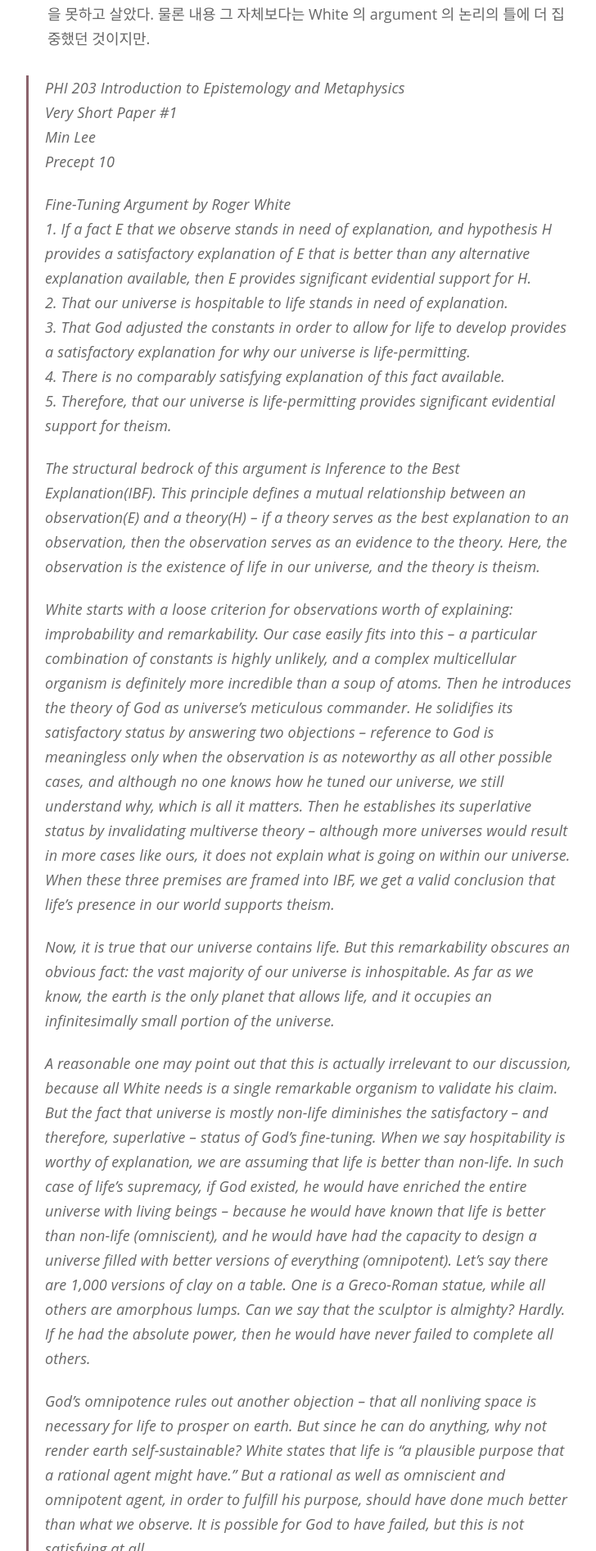
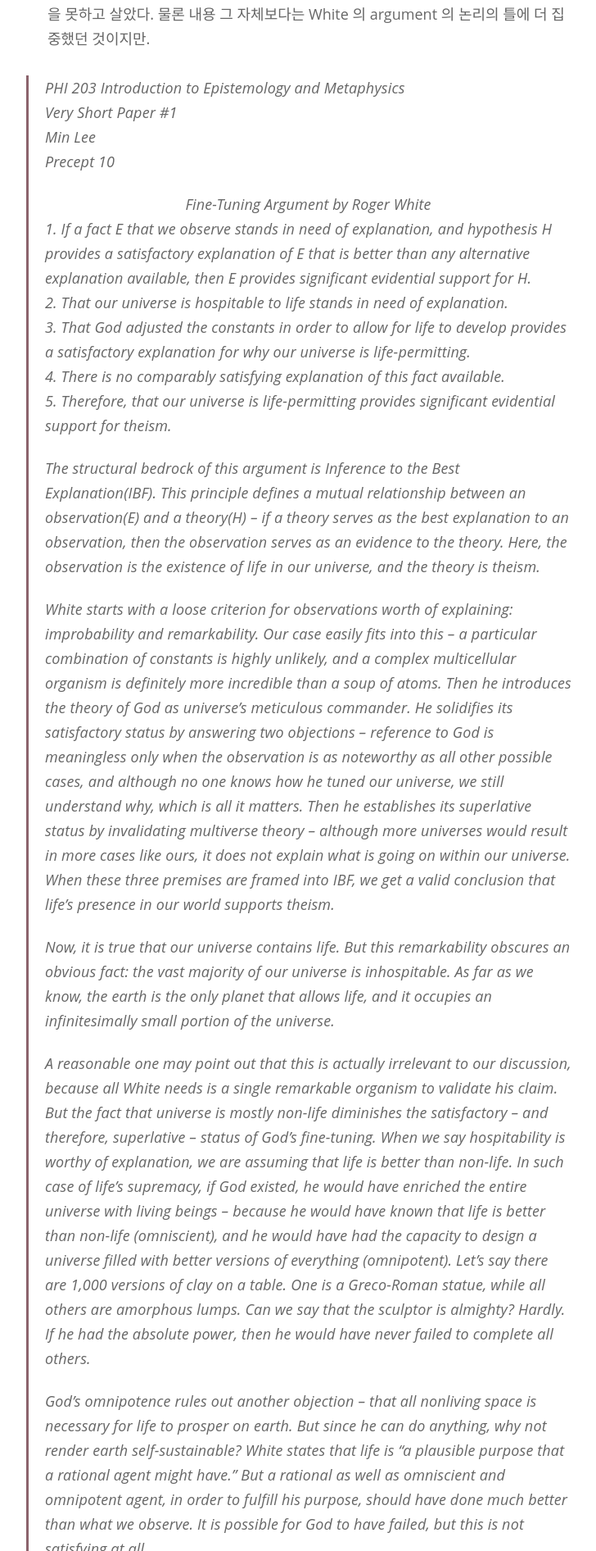
Before and after one commit to minniie/minniie.github.io, a Jekyll site: the page built from _posts/2021-07-27-post2.markdown, in a window 1280 px wide. Shown: the part 1028-2920 px from the top of the page at 82% size, without its empty margins (262-990 px from the left). Built offline with Jekyll 4.4.1, drawn with Linux system fonts in a browser that asks for light colours; nearby versions of some CDN libraries; some web fonts are replaced.

Commit message:
Update 2021-07-27-post2.markdown

```diff
--- a/_posts/2021-07-27-post2.markdown
+++ b/_posts/2021-07-27-post2.markdown
@@ -18,7 +18,7 @@ image: /assets/article_images/2021-07-26-post1/wallpaper.jpg
 
 <p>Precept 10</p>
 <br>
-<p>Fine-Tuning Argument by Roger White</p>
+<p style="text-align:center">Fine-Tuning Argument by Roger White</p>
 <p>1.	If a fact E that we observe stands in need of explanation, and hypothesis H provides a satisfactory explanation of E that is better than any alternative explanation available, then E provides significant evidential support for H.</p>
 <p>2.	That our universe is hospitable to life stands in need of explanation.</p>
 <p>3.	That God adjusted the constants in order to allow for life to develop provides a satisfactory explanation for why our universe is life-permitting.</p>
```
